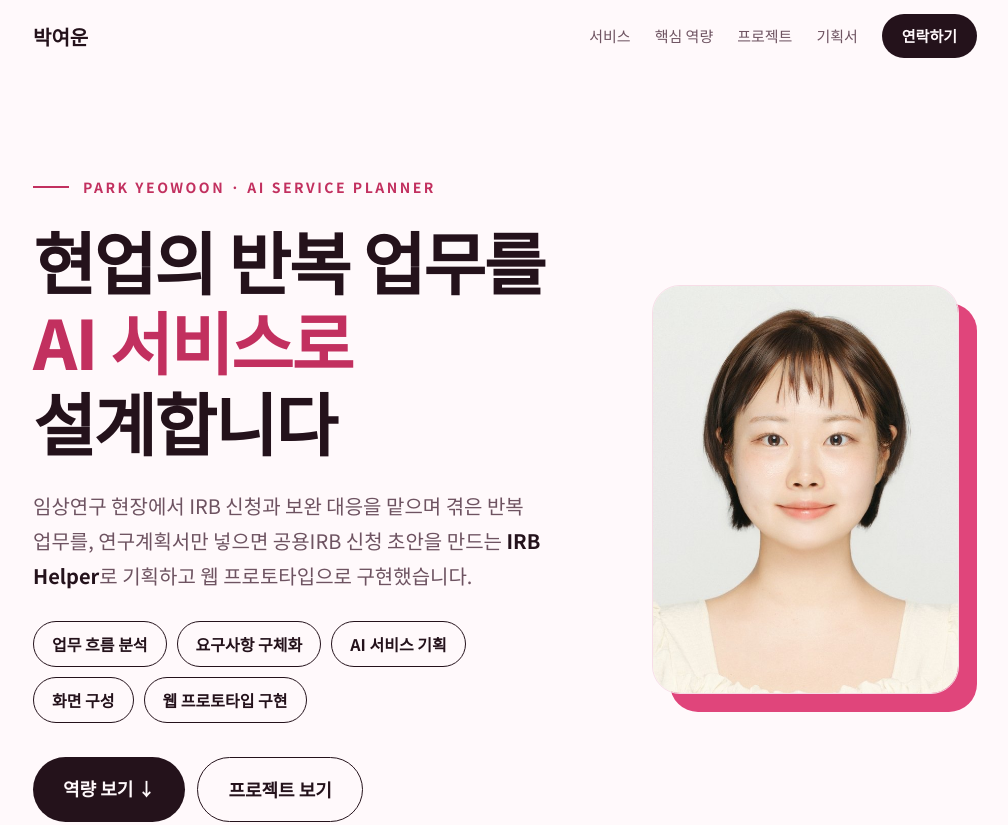
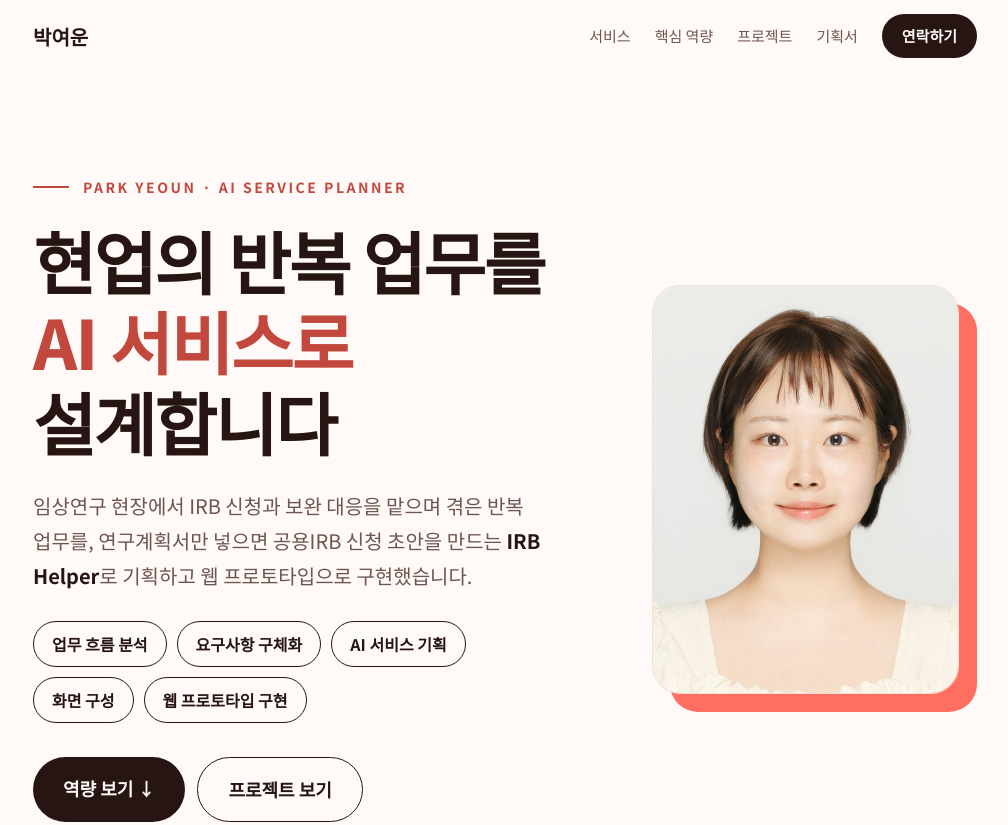
Before and after one commit to gracepark165/portfolio, a plain HTML site: page index.html in a window 1280 px wide. Shown: the top 825 px of the page, without its empty margins (135-1143 px from the left). Drawn offline with Linux system fonts and the light colour scheme.

Commit message:
리빙 코랄 톤으로 색상 변경, 영문 이름 YEOUN으로 수정
Co-Authored-By: Claude Opus 5.5 <noreply@anthropic.com>
Claude-Session: https://claude.ai/code/session_019uza4vLGUXR9gHMEJ9XEh9

```diff
--- a/index.html
+++ b/index.html
@@ -3,29 +3,29 @@
 <link rel="stylesheet" href="https://fonts.googleapis.com/css2?family=Noto+Sans+KR:wght@400;500;700;800&display=swap">
 <style>
 /* Layout: 한 장짜리 스크롤 사이트. 히어로 → 역량 → 서비스 2개 → 핵심 역량 → 프로젝트(상세) → 연락처.
-   Color: 진한 와인(구조), 핑크(강조), 호박색(포인트). Type: Noto Sans KR 단일 서체, 굵기로 위계. */
+   Color: 진한 브라운(구조), 리빙 코랄(강조), 호박색(포인트). Type: Noto Sans KR 단일 서체, 굵기로 위계. */
 :root{
-  --bg:#FFF9FB; --surface:#FFFFFF; --soft:#FFEEF4; --line:#F7DDE7; --tint:#FFE4EE; --stage:#FFD0E0; --shell:#2B1621;
-  --ink:#24121B; --muted:#6E5361;
-  --navy:#2B1621; --navy-2:#3D2231; --on-navy:#FFFFFF; --on-navy-muted:#F2D3E0;
-  --accent-fill:#E0457B; --accent-text:#C2305F;
+  --bg:#FFF9F7; --surface:#FFFFFF; --soft:#FFEFEB; --line:#F6DDD7; --tint:#FFE5DF; --stage:#FFD3CB; --shell:#2E1A17;
+  --ink:#261512; --muted:#6E5650;
+  --navy:#2E1A17; --navy-2:#422622; --on-navy:#FFFFFF; --on-navy-muted:#F2D8D2;
+  --accent-fill:#FF6F61; --accent-text:#C2483D;
   --amber:#F0A93B; --amber-soft:#FCEFD6; --on-amber:#1B2438; --amber-text:#8A5A00;
-  --s1:#F7DDE7; --s2:#2B1621; --s3:#E0457B; --s4:#F49AB9; --s5:#F9C9DA; --s6:#F0A93B;
+  --s1:#F6DDD7; --s2:#2E1A17; --s3:#FF6F61; --s4:#FFA79D; --s5:#FFCFC8; --s6:#F0A93B;
   --font:'Noto Sans KR','Apple SD Gothic Neo','Malgun Gothic',Arial,sans-serif;
 }
 @media (prefers-color-scheme: dark){:root:not([data-theme="light"]){
-  --bg:#1A0E14; --surface:#26151E; --soft:#331C28; --line:#4A2A3A; --tint:#3D1F2E; --stage:#40202F; --shell:#6B3A52;
-  --ink:#FAEEF3; --muted:#D8B9C7;
-  --navy:#3A1B2A; --navy-2:#4E2539;
-  --accent-text:#FF9EC0; --amber-soft:#3A3120; --amber-text:#F0C06A;
-  --s1:#4A2A3A; --s2:#F8D0DE; --s3:#F49AB9; --s4:#D9658F; --s5:#B88A9E; --s6:#F0A93B;
+  --bg:#1A100E; --surface:#261816; --soft:#33211E; --line:#4A2E29; --tint:#3D2420; --stage:#402622; --shell:#6B4038;
+  --ink:#FBF0EE; --muted:#D9BDB7;
+  --navy:#3A211D; --navy-2:#4E2C26;
+  --accent-text:#FF9A8F; --amber-soft:#3A3120; --amber-text:#F0C06A;
+  --s1:#4A2E29; --s2:#F9D3CD; --s3:#FFA79D; --s4:#E5776A; --s5:#B8918A; --s6:#F0A93B;
   color-scheme:dark}}
 :root[data-theme="dark"]{
-  --bg:#1A0E14; --surface:#26151E; --soft:#331C28; --line:#4A2A3A; --tint:#3D1F2E; --stage:#40202F; --shell:#6B3A52;
-  --ink:#FAEEF3; --muted:#D8B9C7;
-  --navy:#3A1B2A; --navy-2:#4E2539;
-  --accent-text:#FF9EC0; --amber-soft:#3A3120; --amber-text:#F0C06A;
-  --s1:#4A2A3A; --s2:#F8D0DE; --s3:#F49AB9; --s4:#D9658F; --s5:#B88A9E; --s6:#F0A93B;
+  --bg:#1A100E; --surface:#261816; --soft:#33211E; --line:#4A2E29; --tint:#3D2420; --stage:#402622; --shell:#6B4038;
+  --ink:#FBF0EE; --muted:#D9BDB7;
+  --navy:#3A211D; --navy-2:#4E2C26;
+  --accent-text:#FF9A8F; --amber-soft:#3A3120; --amber-text:#F0C06A;
+  --s1:#4A2E29; --s2:#F9D3CD; --s3:#FFA79D; --s4:#E5776A; --s5:#B8918A; --s6:#F0A93B;
   color-scheme:dark}
 *{box-sizing:border-box}
 html{scroll-behavior:smooth;scroll-padding-top:84px}
@@ -53,7 +53,7 @@ p{margin:0}
 .hero{background:var(--bg)}
 .hero .wrap{display:flex;flex-direction:column;align-items:center;text-align:center;padding-block:48px 56px}
 .badge{display:inline-flex;align-items:center;gap:10px;font-size:19px;font-weight:700;color:var(--muted)}
-.badge i{width:32px;height:32px;border-radius:10px;background:linear-gradient(135deg,#F49AB9,#E0457B);display:block}
+.badge i{width:32px;height:32px;border-radius:10px;background:linear-gradient(135deg,#FFA79D,#FF6F61);display:block}
 .hero h1{font-size:clamp(38px,7.2vw,84px);font-weight:800;line-height:1.14;letter-spacing:-.02em;margin-block:22px 20px;color:var(--ink)}
 .hero h1 u{text-decoration:none;color:var(--accent-text);background:linear-gradient(var(--accent-text),var(--accent-text)) 0 100%/100% 5px no-repeat;padding-bottom:4px}
 .hero .who{font-size:20px;font-weight:700;color:var(--ink)}
@@ -62,7 +62,7 @@ p{margin:0}
 .btn-p,.btn-s{font-size:18px;font-weight:700;text-decoration:none;padding:14px 30px;border-radius:999px}
 .btn-p{background:var(--accent-fill);color:#fff}
 .btn-s{background:var(--tint);color:var(--accent-text)}
-.chip{border:2px solid #D98AA8;color:#fff;font-size:15px;font-weight:500;padding:5px 16px;border-radius:999px}
+.chip{border:2px solid #E89A90;color:#fff;font-size:15px;font-weight:500;padding:5px 16px;border-radius:999px}
 .stage{margin-top:48px;width:100%;height:520px;border-radius:32px;overflow:hidden;background:linear-gradient(180deg,var(--bg),var(--stage));display:flex;justify-content:center;align-items:flex-start;padding-top:36px;text-align:left}
 .stage-note{font-size:14px;color:var(--muted);margin-top:16px}
 .big{font-size:42px;font-weight:800;line-height:1.1;letter-spacing:-.02em}
@@ -70,8 +70,8 @@ p{margin:0}
 .vbars{display:flex;align-items:flex-end;gap:7px;height:140px}
 .vbars i{flex:1;border-radius:8px 8px 4px 4px;background:var(--s5);opacity:.55;display:block}
 .vbars i.on{background:var(--accent-fill);opacity:1}
-.vbars.dk i{background:#6B3A52;opacity:1}
-.vbars.dk i.on{background:#F49AB9}
+.vbars.dk i{background:#6B4038;opacity:1}
+.vbars.dk i.on{background:#FFA79D}
 .mini{display:flex;align-items:center;gap:8px;font-size:13px;font-weight:700;color:var(--muted)}
 .mini em{width:9px;height:9px;border-radius:50%;background:#2FBF71;display:block}
 
@@ -130,7 +130,7 @@ section.case-page{background:var(--bg)}
 .mocks{display:flex;gap:20px;justify-content:center;flex-wrap:wrap}
 
 /* phone mock */
-.phone{width:268px;height:520px;flex:none;background:var(--surface);border:8px solid var(--shell);border-radius:40px;padding:30px 16px 18px;display:flex;flex-direction:column;gap:11px;overflow:hidden;box-shadow:0 18px 40px rgba(60,10,30,.22);color:var(--ink)}
+.phone{width:268px;height:520px;flex:none;background:var(--surface);border:8px solid var(--shell);border-radius:40px;padding:30px 16px 18px;display:flex;flex-direction:column;gap:11px;overflow:hidden;box-shadow:0 18px 40px rgba(60,25,20,.22);color:var(--ink)}
 .phone.shot{padding:0}
 .phone.shot img{width:100%;height:100%;object-fit:cover;object-position:top;display:block}
 .shot-cap{font-size:13px;color:var(--muted);margin-top:10px;text-align:center}
@@ -177,7 +177,7 @@ section.case-page{background:var(--bg)}
 .stat span{font-size:14.5px;color:var(--muted)}
 .win{background:var(--surface);border:2px solid var(--navy);border-radius:18px;overflow:hidden;min-width:0}
 .win-top{background:var(--navy);color:#fff;padding:11px 16px;display:flex;gap:7px;align-items:center;font-weight:700;font-size:14px}
-.win-top i{width:11px;height:11px;border-radius:50%;background:#D98AA8;display:block}
+.win-top i{width:11px;height:11px;border-radius:50%;background:#E89A90;display:block}
 .win-top i:first-child{background:var(--amber)}
 .win-body{padding:18px;display:flex;flex-direction:column;gap:10px}
 .win .srow{font-size:16px;padding:11px 14px}
@@ -227,7 +227,7 @@ footer{background:var(--navy);color:var(--on-navy-muted);font-size:14px;padding-
 body{word-break:keep-all;overflow-wrap:break-word}
 /* 서비스 회전 모션 */
 .stage{position:relative;display:block;height:600px;margin-top:72px;padding:0}
-.slide{position:absolute;top:50%;left:50%;transform:translate(-50%,-50%) scale(.76);opacity:0;z-index:1;display:block;overflow:hidden;background:var(--surface);text-decoration:none;box-shadow:0 24px 50px rgba(60,10,30,.2);transition:left .9s cubic-bezier(.65,0,.35,1),transform .9s cubic-bezier(.65,0,.35,1),opacity .9s,filter .9s}
+.slide{position:absolute;top:50%;left:50%;transform:translate(-50%,-50%) scale(.76);opacity:0;z-index:1;display:block;overflow:hidden;background:var(--surface);text-decoration:none;box-shadow:0 24px 50px rgba(60,25,20,.2);transition:left .9s cubic-bezier(.65,0,.35,1),transform .9s cubic-bezier(.65,0,.35,1),opacity .9s,filter .9s}
 .slide img{display:block;width:100%;height:100%;object-fit:cover;object-position:50% 0}
 .phone-s{width:290px;height:496px;border:8px solid var(--shell);border-radius:42px;padding:8px}
 .phone-s img{border-radius:28px}
@@ -351,7 +351,7 @@ body{word-break:keep-all;overflow-wrap:break-word}
 .svc-grid{display:grid;grid-template-columns:repeat(4,minmax(0,1fr));gap:18px}
 .svc{background:var(--surface);border:1px solid var(--line);border-radius:22px;overflow:hidden;display:flex;flex-direction:column}
 .svc-shot{display:block;height:300px;background:var(--soft);padding:14px 14px 0;overflow:hidden;border-bottom:1px solid var(--line)}
-.svc-shot img{display:block;width:100%;height:100%;object-fit:cover;object-position:50% 0;border-radius:14px 14px 0 0;box-shadow:0 8px 24px rgba(60,10,30,.12);transition:transform .4s}
+.svc-shot img{display:block;width:100%;height:100%;object-fit:cover;object-position:50% 0;border-radius:14px 14px 0 0;box-shadow:0 8px 24px rgba(60,25,20,.12);transition:transform .4s}
 .svc-shot.wide img{object-position:0 0}
 .svc:hover .svc-shot img{transform:translateY(-4px)}
 .svc-body{padding:20px 20px 22px;display:flex;flex-direction:column;gap:8px;flex:1}
@@ -419,7 +419,7 @@ section{padding-block:clamp(72px,10vw,128px)}
 <div class="hero home"><div class="wrap">
   <div class="intro">
     <div class="intro-text">
-      <p class="kicker">PARK YEOWOON · AI SERVICE PLANNER</p>
+      <p class="kicker">PARK YEOUN · AI SERVICE PLANNER</p>
       <h1>현업의 반복 업무를<br><em>AI 서비스로</em><br>설계합니다</h1>
       <p class="lede">임상연구 현장에서 IRB 신청과 보완 대응을 맡으며 겪은 반복 업무를, 연구계획서만 넣으면 공용IRB 신청 초안을 만드는 <b>IRB Helper</b>로 기획하고 웹 프로토타입으로 구현했습니다.</p>
       <ul class="skills" aria-label="핵심 역량">
```
Also changed, not shown: plan-fridge.html (+1 -1 lines), plan-irb.html (+1 -1 lines).
